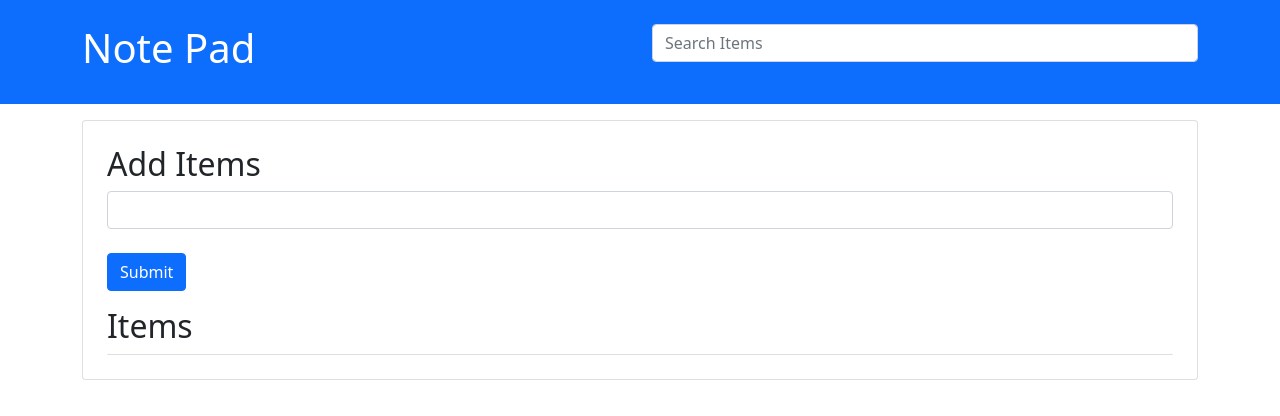
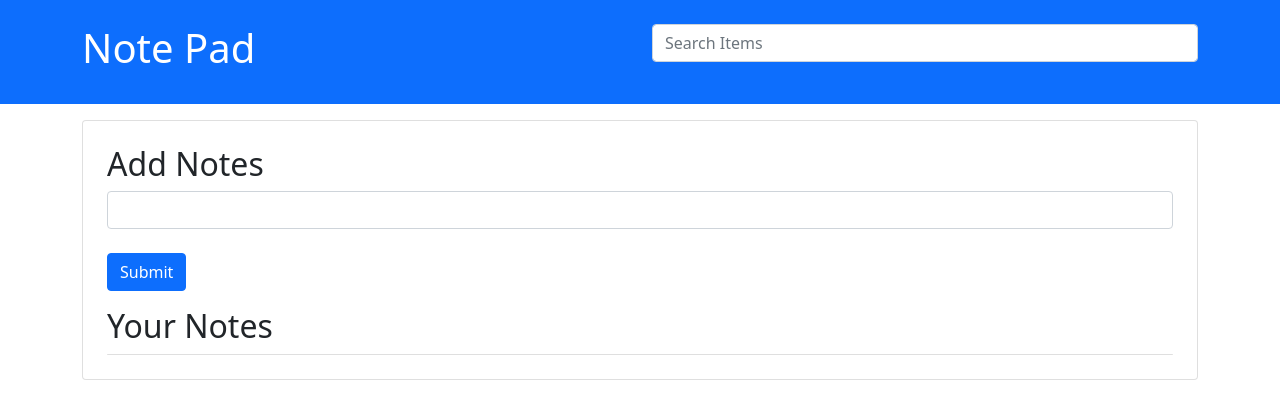
Before and after one commit to reaganodhiambo/Javascript-DOM, a plain HTML site: page DOM4-Project/index.html in a window 1280 px wide. Drawn offline with nearby package versions, Linux system fonts and the light colour scheme.

Commit message:
changed index.html

```diff
--- a/DOM4-Project/index.html
+++ b/DOM4-Project/index.html
@@ -25,13 +25,13 @@
     </header>
     <div class="container">
         <div id="main" class="card cardbody p-4">
-            <h2 class="title">Add Items</h2>
+            <h2 class="title">Add Notes</h2>
             <form id="addForm" class="form-inline mb-3">
 
                 <input type="text" class="form-control mr-2 col-9" id="input">
                 <input type="submit" class="btn btn-primary mt-4">
             </form>
-            <h2 class="title">Items</h2>
+            <h2 class="title">Your Notes</h2>
             <ul id="items" class="list-group">
                 <!-- <li class="list-group-item">Item 1
                     <button class="btn btn-danger btn-sm float-end delete">Delete</button>
```
